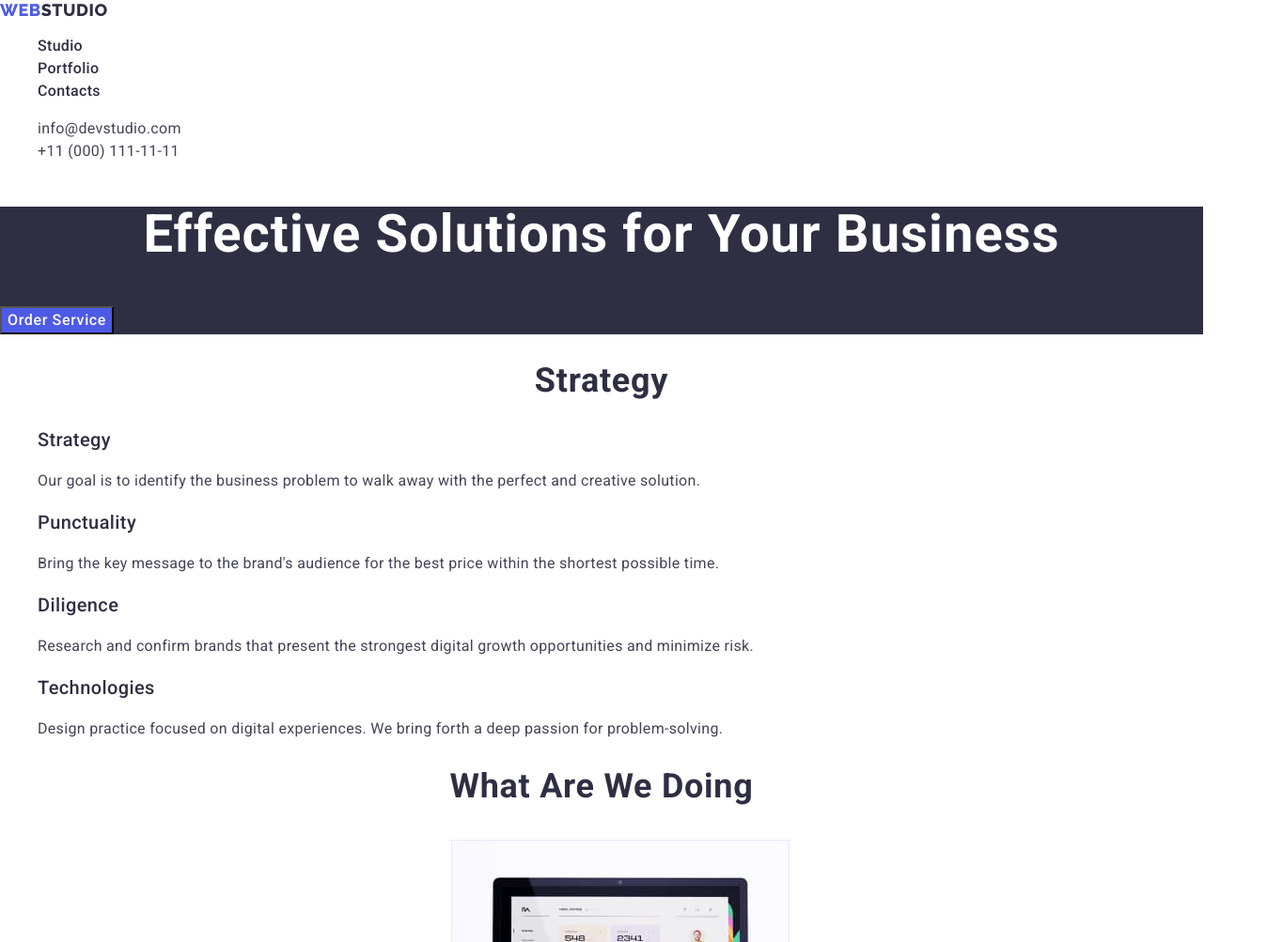
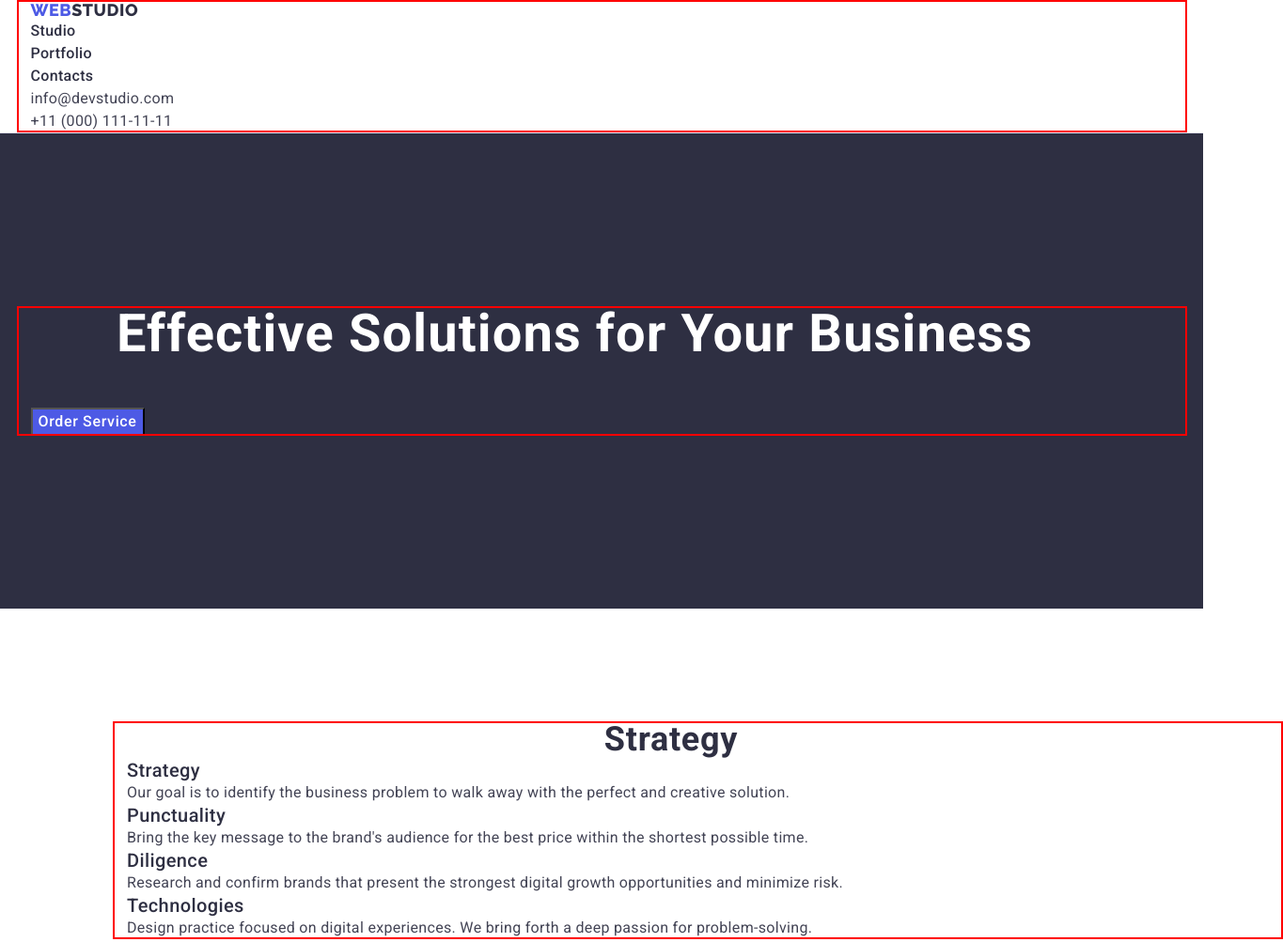
Before and after one commit to Andriy1703/1703-goit-markup-hw-03, a plain HTML site: page index.html in a window 1280 px wide. Shown: the top 1003 px of the page at 94% size, 1365 px wide, since content can reach past the window. Drawn offline with nearby package versions, Linux system fonts and the light colour scheme.

Commit message:
index.html

```diff
--- a/css/styles.css
+++ b/css/styles.css
@@ -10,13 +10,45 @@
     --primary-white-color: #ffffff;
 }
 
+/* others*/
+*,
+*::before,
+*::after{
+    box-sizing: content-box;
+}
+
 body {
     font-family: "Roboto", sans-serif;
     color: var(--primary-dark-color);
     background-color: var(--primary-white-color);
 }
 
+/*reset*/
+h1,h2,h3,h4,h5,h6, p{
+    margin: 0;
+}
+ul,
+ol{
+    list-style: none;
+    margin: 0;
+    padding: 0;
+}
+
+.container{
+    width: 1158px;
+    margin-left: auto;
+    margin-right: auto;
+    padding-left: 15px;
+    padding-right: 72px;
+    outline: 2px solid red;
+    outline-offset: -2px;
+}
+
+
 /* header section */
+.header{
+border-bottom: 1px solid #E7E9FC;
+}
 .logo-blue {
     font-family: "Raleway", sans-serif;
     font-weight: 800;
@@ -75,7 +107,11 @@ body {
 /* hero section */
 .hero {
     background-color:var(--primary-branddark-color);
-}
+    padding-top: 184px;
+    padding-bottom:184px;
+
+    }
+
 
 .hero-title {
     font-size: 56px;
@@ -83,6 +119,8 @@ body {
     text-align: center;
     letter-spacing: 0.02em;
     color: var(--primary-white-color);
+    margin:  0 auto;
+    margin-bottom: 48px;
 }
 
 .hero-btn {
@@ -105,6 +143,9 @@ body {
 }
 
 /* section 1 */
+.section{
+    padding: 120px;
+}
 .titlest {
     font-weight: 500;
     font-size: 20px;
@@ -128,11 +169,13 @@ body {
     letter-spacing: 0.02em;
     text-transform: capitalize;
     color: var(--primary-branddark-color);
+    padding-bottom: 120px;
 }
 
 /* section-3 */
 .section-team {
     background-color:var(--primary-cloud-color);
+    padding-bottom: 120px 0;
 }
 
 .title {
@@ -166,6 +209,7 @@ body {
 /* footer section */
 .footer {
     background-color:var(--primary-branddark-color);
+    padding: 100px 0;
 }
 
 .logo-white {
@@ -183,6 +227,10 @@ body {
 }
 
 /* portfolio */
+.portfolio-section{
+    padding: 96px 0 120px 0;
+
+}
 /* button section */
 .btn-section {
     font-family: "Roboto", sans-serif;
--- a/index.html
+++ b/index.html
@@ -9,14 +9,15 @@
 <link href="https://fonts.googleapis.com/css2?family=Raleway:wght@800&family=Roboto:wght@400;500;700;900&display=swap"
     rel="stylesheet">
 <!-- Custom style -->
-<link rel="stylesheet" href="css/modern-normalize.css">
+<link rel="stylesheet" href="https://cdnjs.cloudflare.com/ajax/libs/modern-normalize/2.0.0/modern-normalize.min.css">
 <link rel="stylesheet" href="./css/styles.css">
 <title>Document</title>
 </head>
 
-<body>
+<body class="page">
     <!--header section  -->
-    <header>
+    <header class="header">
+        <div class="container">
           <nav class="navigation">
               <a href="./index.html" class="logo-blue link">Web<span class="logo-dark">Studio</span></a>
               <ul class="list">
@@ -41,16 +42,20 @@
                   </li>
               </ul>
           </address>
+        </div>
     </header>
   <!--main block  -->
-  <main>
+  <main class="main">
     <!-- Hero section -->
     <section class="hero">
+        <div class="container">
           <h1 class="hero-title">Effective Solutions for Your Business</h1>
           <button type="button" class="hero-btn">Order Service</button>
+        </div>
       </section>
     <!-- section 1 -->
       <section class="section stradegy">
+        <div class="container">
           <h2 class="title">Strategy</h2>
           <ul class="list">
             <li>
@@ -75,9 +80,11 @@
                 Design practice focused on digital experiences. We bring forth a deep passion for problem-solving.</p>
             </li>
           </ul>
+        </div>
       </section>
     <!-- section 2 -->
     <section class="what-doing">
+      <div class="container">
         <h2 class="title">What are we doing</h2>
             <ul class="list">
           <li><img src="./images/imeg-1.jpg" alt="imagesHeaderimeg1jpg" width="360"
@@ -87,9 +94,11 @@
           <li><img src="./images/Imeg-3.jpg" alt="imagesHeaderImeg3jpg" width="360"
               height="300"></li>
         </ul>
+      </div>
     </section>
     <!-- section 3 -->
     <section class="section-team">
+      <div class="container">
         <h2 class="title">Our Team</h2>
         <ul class="list">
           <li class="our-team-workink">
@@ -113,13 +122,16 @@
             <p class="titleprofeshun">UI Designer</p>
           </li>
         </ul>
+      </div>
     </section>
   </main>
   <!-- footer section -->
   <footer class="footer">
+  <div class="container">
     <a href="./index.html" class="logo-blue link">Web<span class="logo-white">Studio</span></a>
       <p class="footer-text">Increase the flow of customers and sales for your business with digital marketing & growth
         solutions.</p>
+  </div>
   </footer>
 </body>
 </html>
```
Also changed, not shown: portfolio.html (+8 -2 lines). Lines whose indentation alone changed are shown as unchanged.
